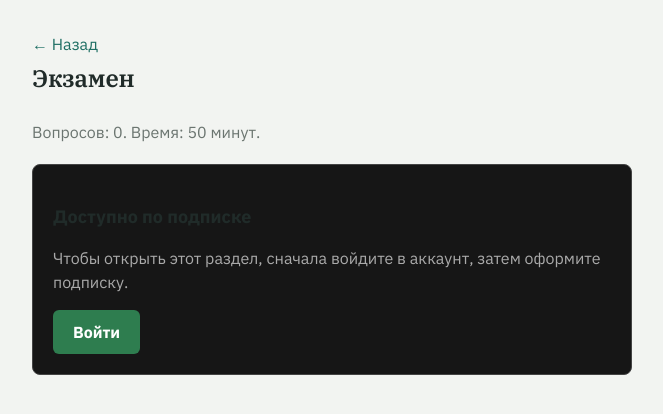
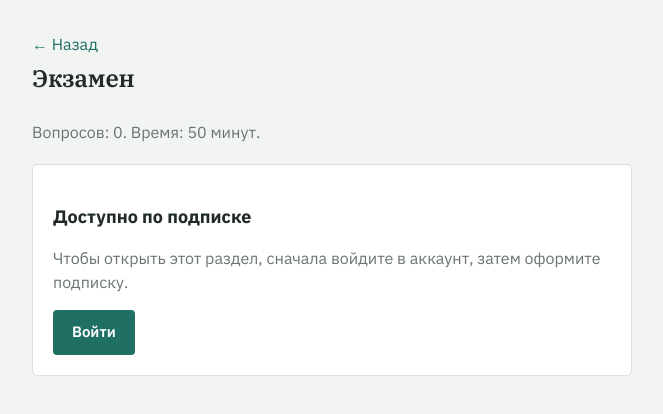
Before and after one commit to almash591-sudo/mediktest-kg, a Next.js app: page /exam in a window 1280 px wide. Shown: the top 414 px of the page, without its empty margins (308-971 px from the left). Built offline with nearby package versions, Linux system fonts and the light colour scheme; no server answers; the database is empty.

Commit message:
Update SubscriptionGate.tsx

```diff
--- a/app/components/SubscriptionGate.tsx
+++ b/app/components/SubscriptionGate.tsx
@@ -46,38 +46,20 @@ export default function SubscriptionGate({
     check()
   }, [isFree])
 
-  if (status === 'loading') return <p style={{ color: '#aaa' }}>Загрузка...</p>
+  if (status === 'loading') return <p className="muted">Загрузка...</p>
   if (status === 'free' || status === 'allowed') return <>{children}</>
 
   return (
-    <div
-      style={{
-        padding: '20px',
-        border: '1px solid #444',
-        borderRadius: '8px',
-        background: '#161616',
-      }}
-    >
-      <p style={{ fontWeight: 'bold', marginBottom: '8px', fontSize: '18px' }}>
+    <div className="card">
+      <p style={{ fontWeight: 700, marginBottom: '8px', fontSize: '18px' }}>
         Доступно по подписке
       </p>
-      <p style={{ color: '#aaa', marginBottom: '16px' }}>
+      <p className="muted" style={{ marginBottom: '16px' }}>
         {status === 'guest'
           ? 'Чтобы открыть этот раздел, сначала войдите в аккаунт, затем оформите подписку.'
           : 'Этот раздел доступен только с активной подпиской.'}
       </p>
-      <Link
-        href={status === 'guest' ? '/login' : '/subscribe'}
-        style={{
-          display: 'inline-block',
-          padding: '10px 20px',
-          borderRadius: '6px',
-          background: '#2e7d4f',
-          color: '#fff',
-          fontWeight: 'bold',
-          textDecoration: 'none',
-        }}
-      >
+      <Link href={status === 'guest' ? '/login' : '/subscribe'} className="btn btn-primary">
         {status === 'guest' ? 'Войти' : 'Оформить подписку'}
       </Link>
     </div>
```
